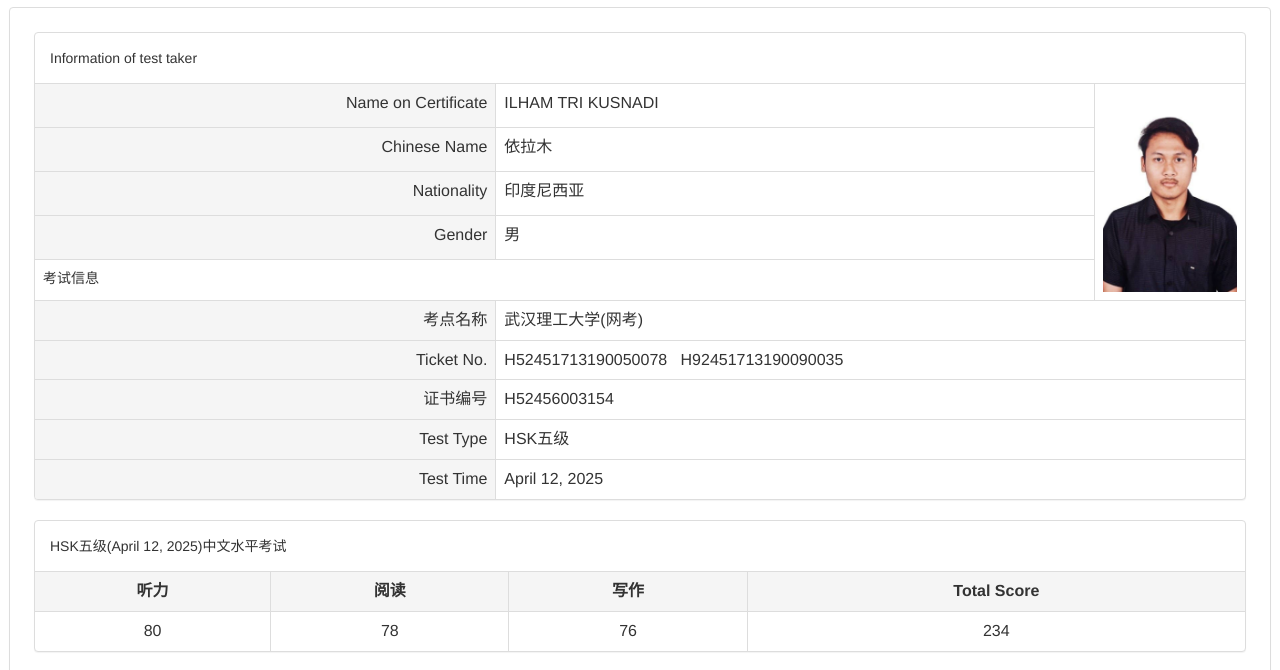
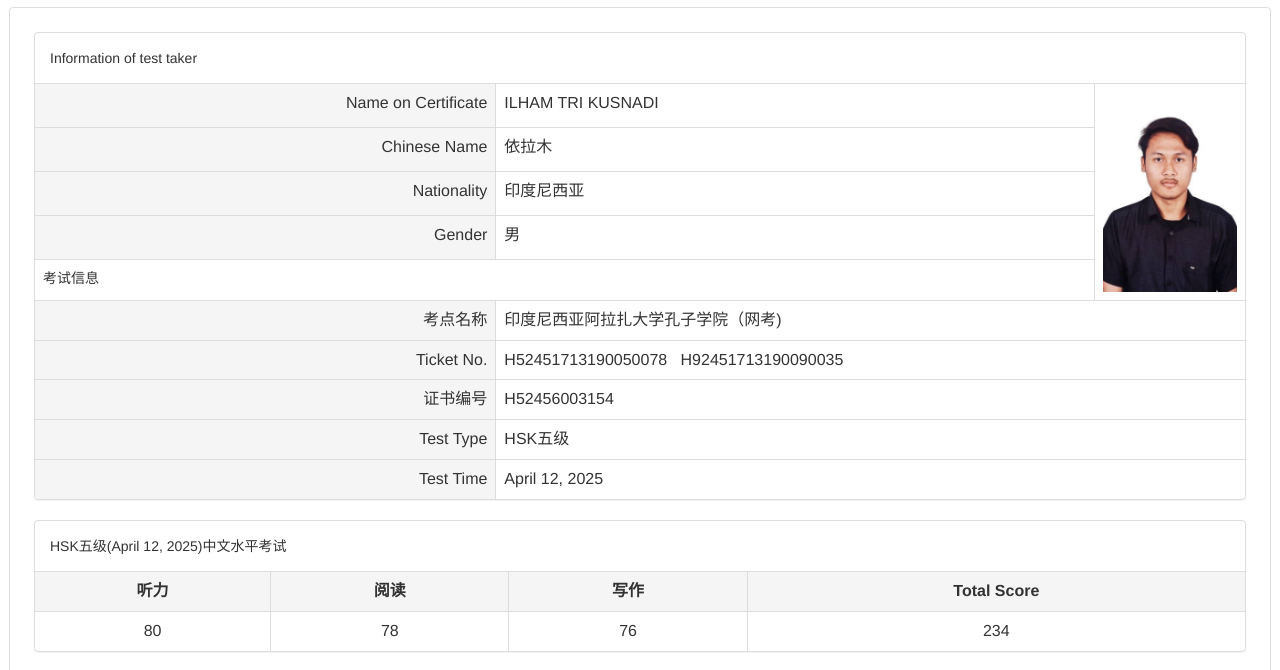
Before and after one commit to 0adminchinesetest/adminchinesetest, a plain HTML site: page index.html in a window 1280 px wide. Shown: the part 95-765 px from the top of the page. Drawn offline with Linux system fonts and the light colour scheme.

Commit message:
Update index.html

```diff
--- a/index.html
+++ b/index.html
@@ -40,7 +40,7 @@
 						</tr>
 						<tr>
 							<td class="active text-right">考点名称</td>
-							<td colspan="2">武汉理工大学(网考)</td>
+							<td colspan="2">印度尼西亚阿拉扎大学孔子学院（网考)</td>
 						</tr>
 						<tr>
 							<td class="active text-right">Ticket No.</td>
```
